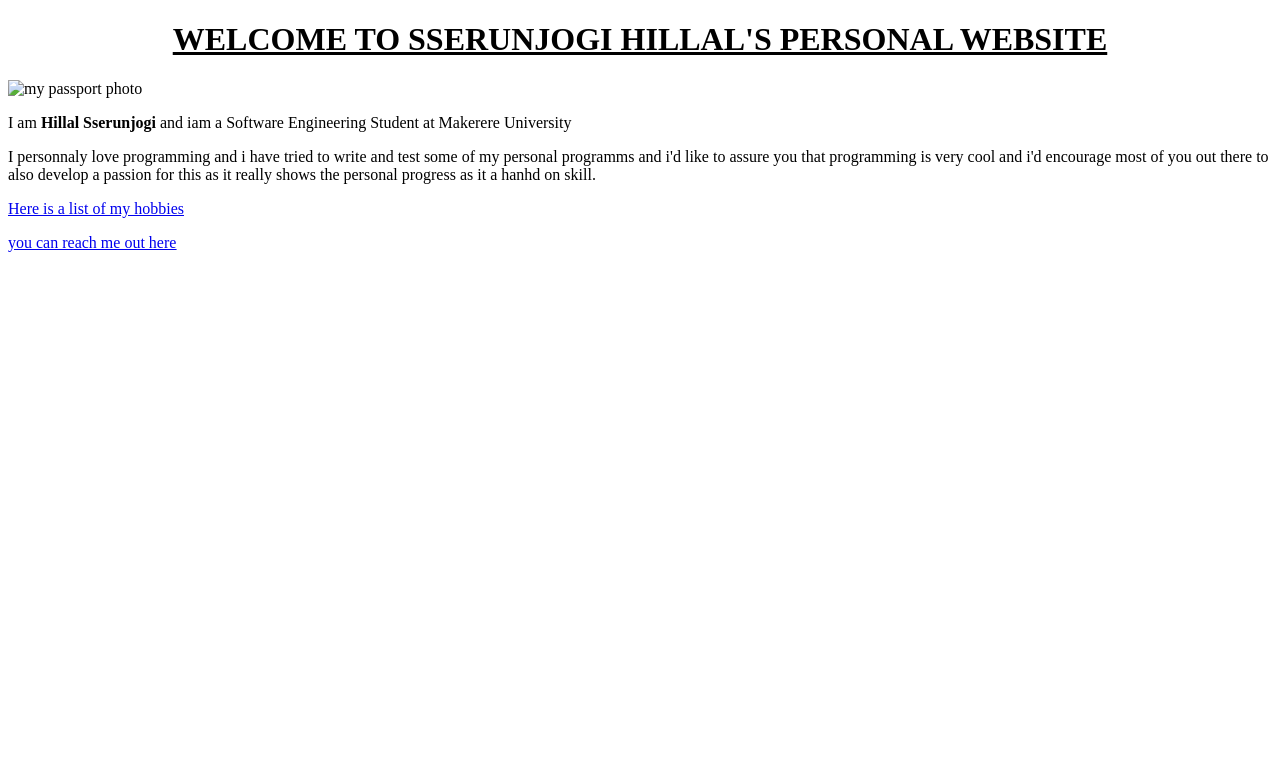
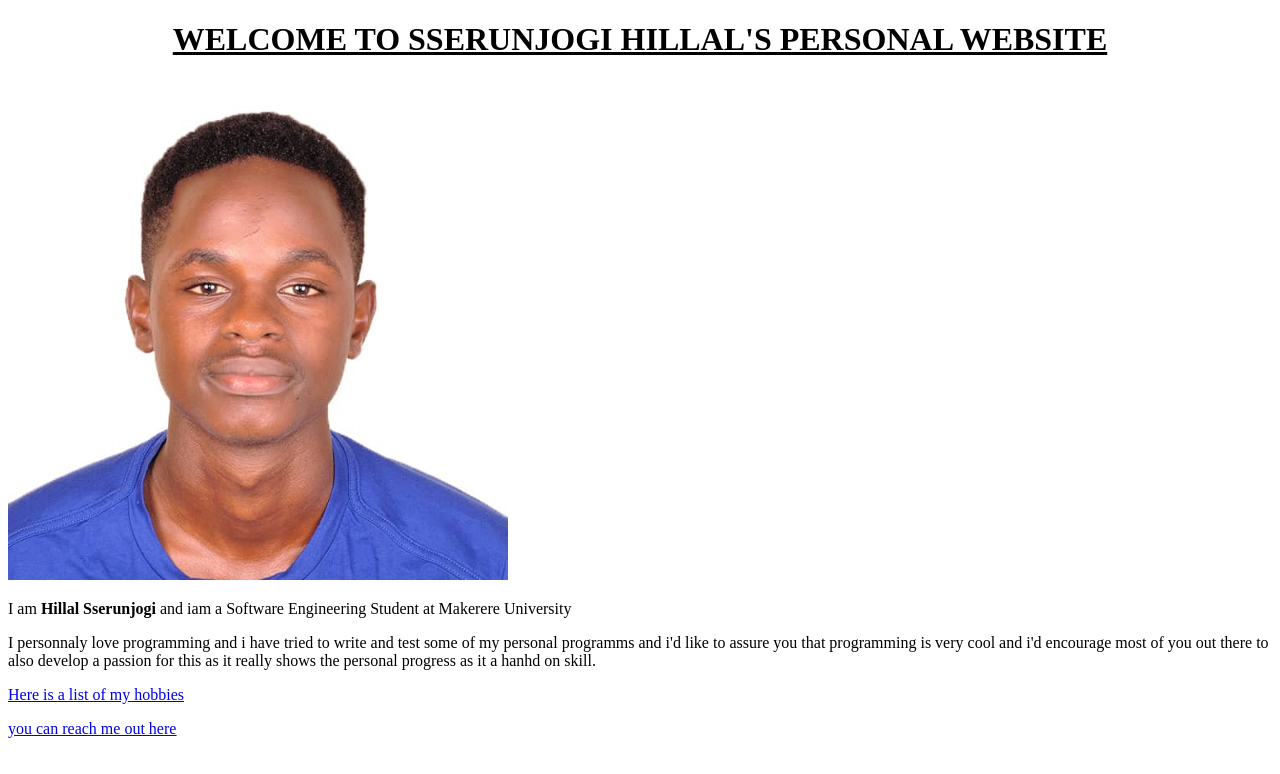
Before and after one commit to Hillal-cell/CV, a plain HTML site: page index.html in a window 1280 px wide. Drawn offline with Linux system fonts and the light colour scheme.

Commit message:
removed photos from reference path

```diff
--- a/index.html
+++ b/index.html
@@ -5,7 +5,7 @@
 
  <header>
    <h1><strong> <center> <u> WELCOME TO SSERUNJOGI HILLAL'S PERSONAL WEBSITE</u></center>   </strong></h1>
-    <img height="500" width="500" src=  "photos/passphoto.JPEG"   alt="my passport photo" >
+    <img height="500" width="500" src=  "passphoto.JPEG"   alt="my passport photo" >
  </header>
      <p> I am <strong>  Hillal Sserunjogi </strong>and iam a Software Engineering Student at Makerere University  </p>
         <p> I personnaly love programming and i have tried to write and test some of my personal programms and i'd like to assure you that programming is very cool and i'd encourage most of you out there to also develop a passion for this as it really shows the personal progress as it a hanhd on skill. </p>
```
